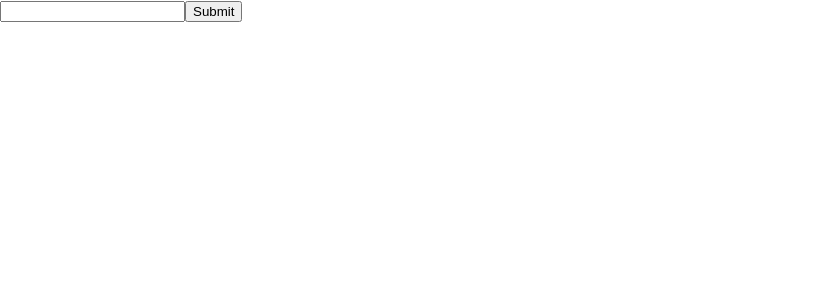
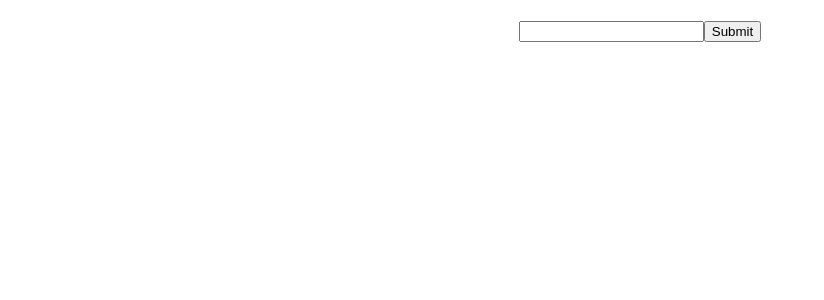
Before and after one commit to umarfchy/nextjs-gems, a Next.js app: page /useReducerDemo2 in a window 1280 px wide. Shown: the top 300 px of the page, without its empty margins (0-824 px from the left). Built offline with nearby package versions, Linux system fonts and the light colour scheme.

Commit message:
fixed styling

```diff
--- a/pages/useReducerDemo2.jsx
+++ b/pages/useReducerDemo2.jsx
@@ -1,6 +1,6 @@
 import { useState, useReducer } from "react";
 import { Todo } from "../components/useReducer-examples/Todo";
-// import styles from "../styles/placeCenter.module.css";
+import styles from "../styles/placeCenter.module.css";
 
 export const ACTIONS = {
   ADD_TODO: "add_todo",
@@ -45,7 +45,7 @@ export default function UseReducerDemo2() {
   }
 
   return (
-    <>
+    <div className={styles.placeCenter}>
       <form onSubmit={handleSubmit}>
         <input
           type="text"
@@ -58,6 +58,6 @@ export default function UseReducerDemo2() {
       {todos.map((todo) => (
         <Todo key={todo.id} todo={todo} dispatch={dispatch} />
       ))}
-    </>
+    </div>
   );
 }
```
